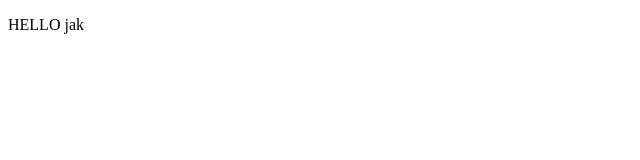
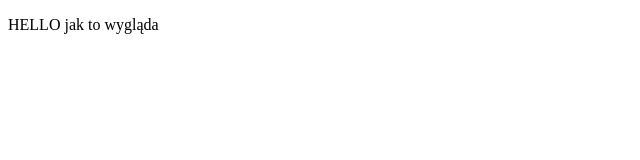
Before and after one commit to jabkoofra/jabkoofra.github.io, a plain HTML site: page CV/index.html in a window 1280 px wide. Shown: the full height of the page, 0-640 px from the left. Drawn offline with Linux system fonts and the light colour scheme.

Commit message:
Update index.html

```diff
--- a/CV/index.html
+++ b/CV/index.html
@@ -11,7 +11,7 @@
     </style>
 </head>
 <body>
-    <p> HELLO  jak</p>
+    <p> HELLO  jak to wygląda</p>
 
 </body>
 </html>
```
